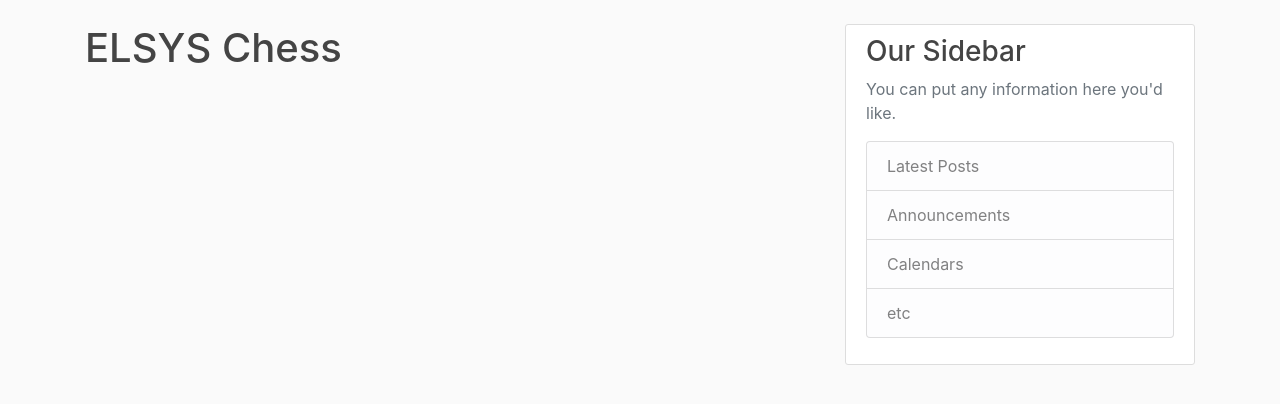
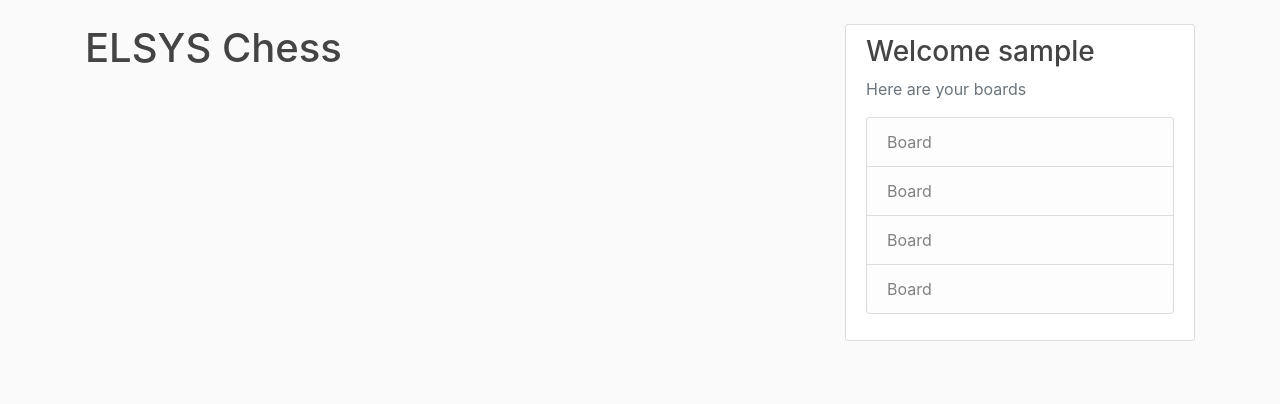
Before and after one commit to SashoStoichkovArchive/ELSYS-Chess, a Django app: page / in a window 1280 px wide. Shown: the part 56-460 px from the top of the page. Run offline with Django 3.2, Linux system fonts and the light colour scheme; the visitor is signed in with stand-in values (Sample User, id 1); some libraries are stand-ins or nearby versions.

Commit message:
Some changes

```diff
--- a/chess_app/templates/chess_app/base.html
+++ b/chess_app/templates/chess_app/base.html
@@ -62,6 +62,17 @@
 
             <div class="col-md-4">
                 <div class="content-section">
+                    {% if user.is_authenticated %}
+                        <h3>Welcome {{ user.username }}</h3>
+                        <p class="text-muted">Here are your boards
+                            <ul class="list-group">
+                                <li class="list-group-item list-group-item-light">Board</li>
+                                <li class="list-group-item list-group-item-light">Board</li>
+                                <li class="list-group-item list-group-item-light">Board</li>
+                                <li class="list-group-item list-group-item-light">Board</li>
+                            </ul>
+                        </p>
+                    {% else %}
                         <h3>Our Sidebar</h3>
                         <p class='text-muted'>You can put any information here you'd like.
                             <ul class="list-group">
@@ -71,6 +82,7 @@
                                 <li class="list-group-item list-group-item-light">etc</li>
                             </ul>
                         </p>
+                    {% endif %}
                 </div>
             </div>
         </div>
```
Lines whose indentation alone changed are shown as unchanged.
